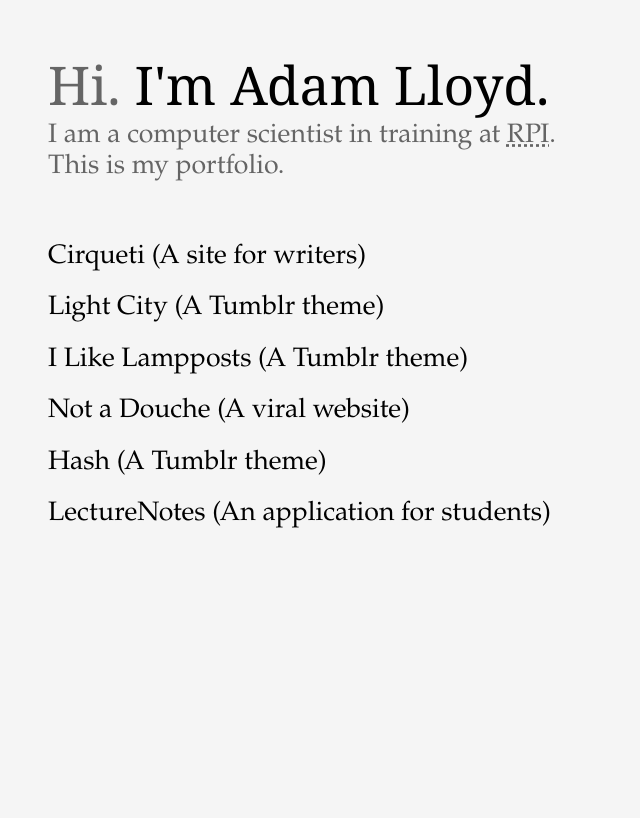
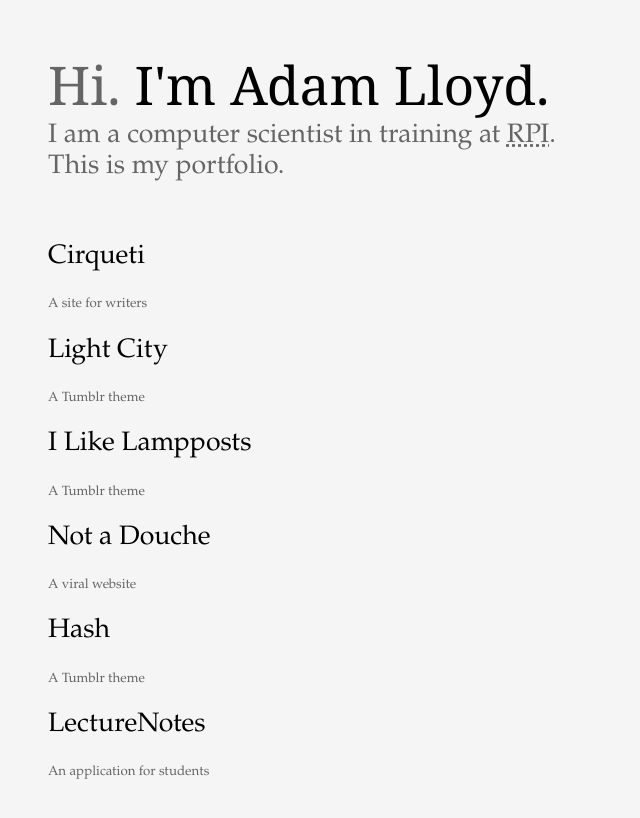
Before and after one commit to alloy-d/alloy-d.github.com, a Jekyll site: the page built from portfolio/index.html, in a window 1280 px wide. Shown: the top 818 px of the page, without its empty margins (0-640 px from the left). Built offline with Jekyll 4.4.1, drawn with Linux system fonts in a browser that asks for light colours.

Commit message:
Move summaries and add structure.

```diff
--- a/portfolio/index.html
+++ b/portfolio/index.html
@@ -3,9 +3,34 @@
 title: Portfolio
 description: my portfolio
 ---
-<h2>Cirqueti (A site for writers)</h2>
-<h2>Light City (A Tumblr theme)</h2>
-<h2>I Like Lampposts (A Tumblr theme)</h2>
-<h2>Not a Douche (A viral website)</h2>
-<h2>Hash (A Tumblr theme)</h2>
-<h2>LectureNotes (An application for students)</h2>
+<div id="portfolio_content">
+  <div class="portfolio_item">
+    <h2>Cirqueti</h2>
+    <p class="item_summary">A site for writers</p>
+  </div><!-- portfolio_item -->
+
+  <div class="portfolio_item">
+    <h2>Light City</h2>
+    <p class="item_summary">A Tumblr theme</p>
+  </div><!-- portfolio_item -->
+
+  <div class="portfolio_item">
+    <h2>I Like Lampposts</h2>
+    <p class="item_summary">A Tumblr theme</p>
+  </div><!-- portfolio_item -->
+
+  <div class="portfolio_item">
+    <h2>Not a Douche</h2>
+    <p class="item_summary">A viral website</p>
+  </div><!-- portfolio_item -->
+
+  <div class="portfolio_item">
+    <h2>Hash</h2>
+    <p class="item_summary">A Tumblr theme</p>
+  </div><!-- portfolio_item -->
+
+  <div class="portfolio_item">
+    <h2>LectureNotes</h2>
+    <p class="item_summary">An application for students</p>
+  </div><!-- portfolio_item -->
+</div><!-- portfolio_content -->
```
